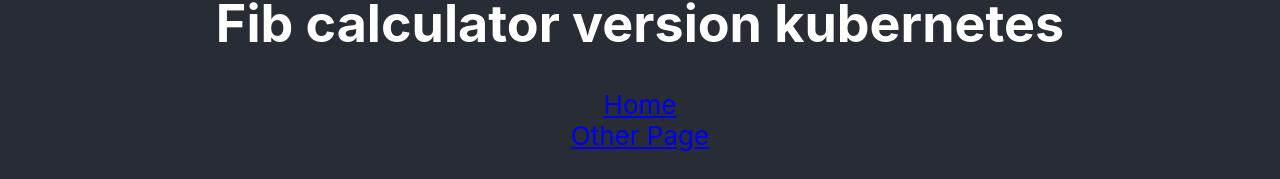
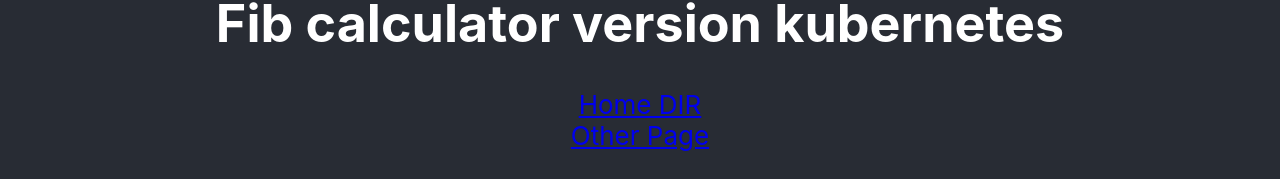
Before and after one commit to nash567/kubernetes_basics, a React (Create React App) app in the folder client/: page / in a window 1280 px wide. Shown: the part 506-685 px from the top of the page. Built offline with nearby package versions, Linux system fonts and the light colour scheme; no server answers.

Commit message:
added fixes

```diff
--- a/client/src/App.js
+++ b/client/src/App.js
@@ -13,7 +13,7 @@
           <img src={logo} className="App-logo" alt="logo" />
           <h1 className="App-title">Fib calculator version kubernetes</h1>
 
-          <Link to="/">Home</Link>
+          <Link to="/">Home DIR</Link>
           <Link to="/otherpage">Other Page</Link>
         </header>
         <div>
```
